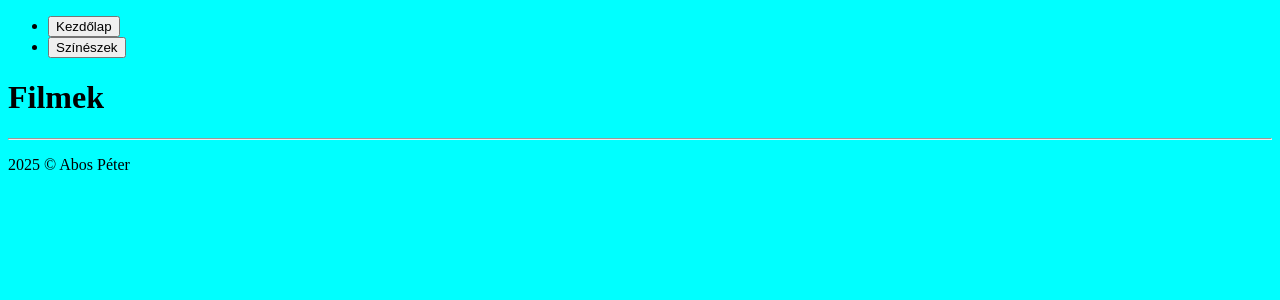
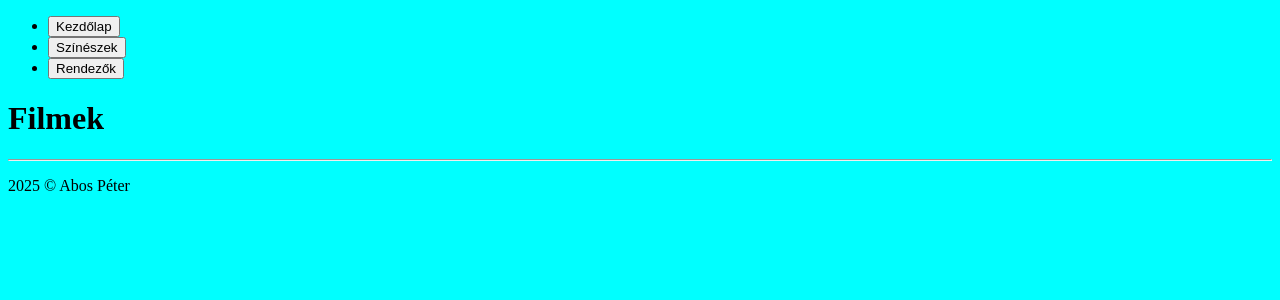
Before and after one commit to PeterAbos/filmNyilvantarto, a PHP site: page / in a window 1280 px wide. Shown: the top 300 px of the page. Run offline with PHP 8.4, Linux system fonts and the light colour scheme.

Commit message:
director nav button

```diff
--- a/app/Views/Layout.php
+++ b/app/Views/Layout.php
@@ -35,6 +35,7 @@ class Layout
             <ul class="nav-list">
                 <li class="nav-button"><a href="/"><button style="button" title="Kezdőlap">Kezdőlap</button></a></li>
                 <li class="nav-button"><a href="/actors"><button style="button" title="Actors">Színészek</button></a></li>
+                <li class="nav-button"><a href="/directors"><button style="button" title="Directors">Rendezők</button></a></li>
             </ul>
         </nav>
         HTML;
```
